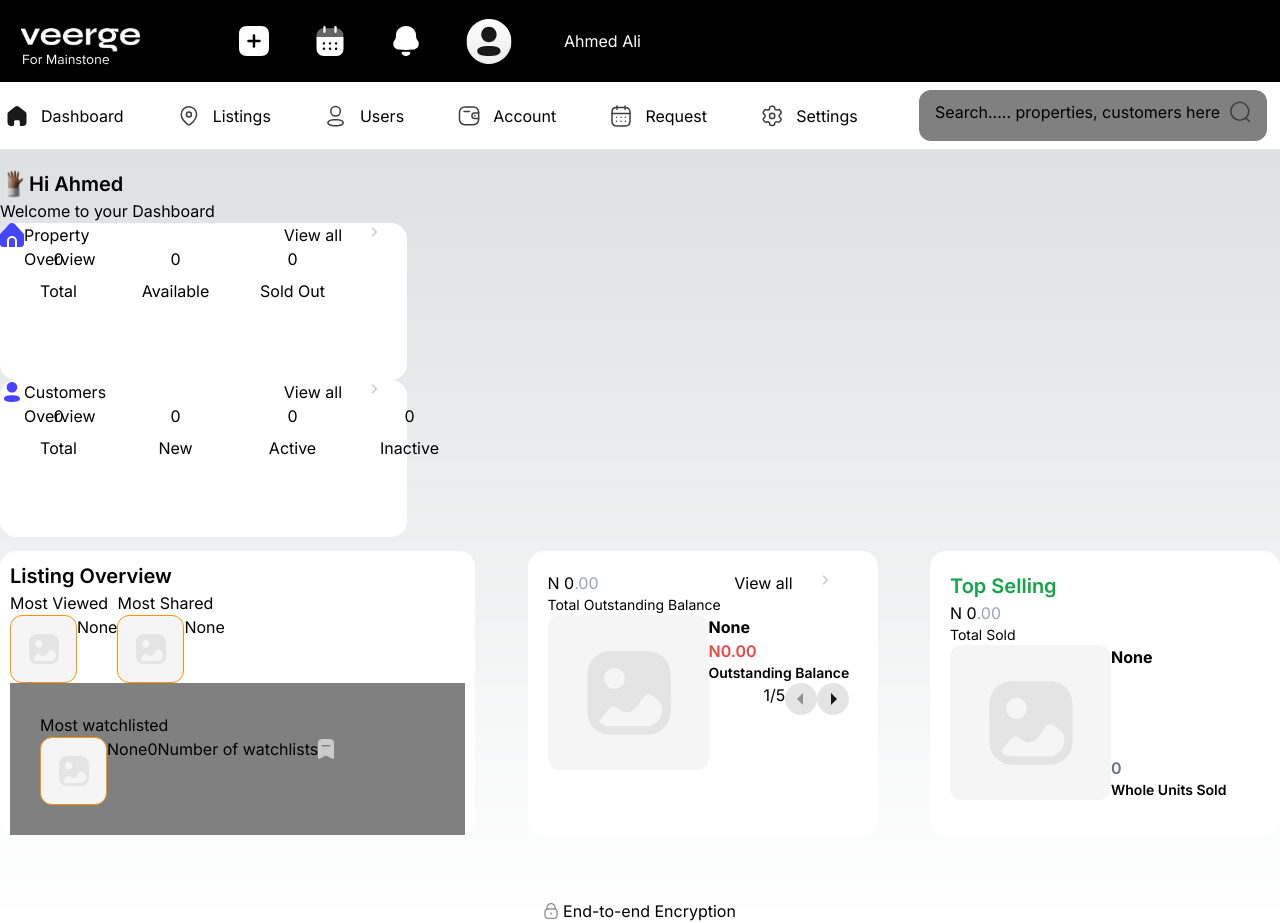
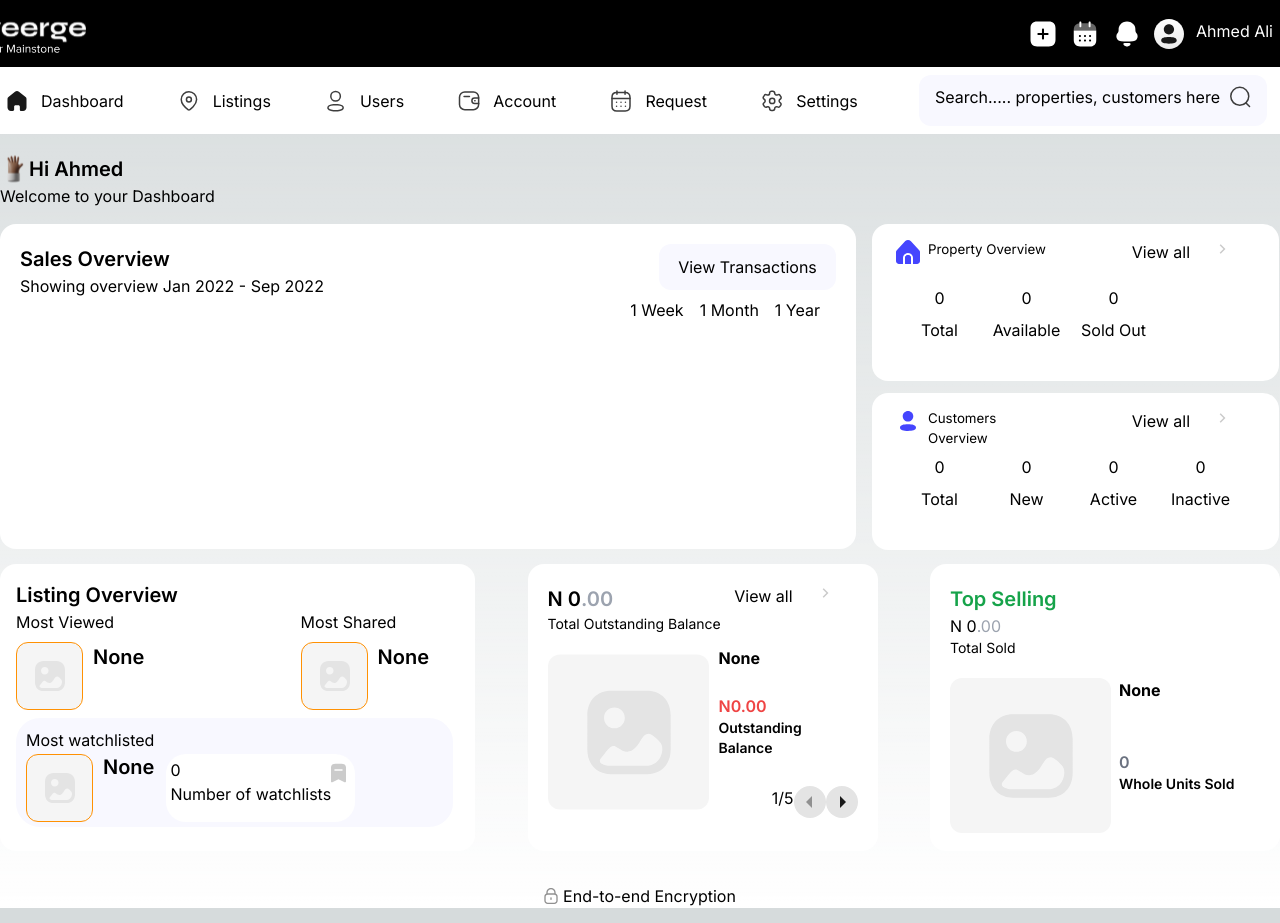
Before and after one commit to Danny-Kyle/origin-https---github.com-Danny-Kyle-myxellia-frontend_dev_test, a Next.js app: page / in a window 1280 px wide. Shown: the top 923 px of the page. Built offline with nearby package versions, Linux system fonts and the light colour scheme.

Commit message:
deadline push

```diff
--- /dev/null
+++ b/components/Calendar.js
@@ -0,0 +1,9 @@
+import React from 'react'
+
+const Calendar = () => {
+  return (
+    <div>Calendar</div>
+  )
+}
+
+export default Calendar
--- a/components/Header.js
+++ b/components/Header.js
@@ -1,63 +1,67 @@
+"use client";
+
 import {
-  Spacer,
   Flex,
-  HStack,
   Button,
+  Menu,
+  MenuButton,
+  MenuList,
+  MenuItem,
+  MenuDivider,
+  Drawer, DrawerBody, DrawerFooter, DrawerHeader, DrawerOverlay,DrawerCloseButton, DrawerContent,
   Stack,
   Text,
-  useBoolean,
-  Drawer,
+  useDisclosure
 } from "@chakra-ui/react";
 import Image from "next/image";
+import { useRef } from "react";
+import Calendar from "./Calendar";
 
 const Header = () => {
-  // const [drawer, setDrawer] = useBoolean()
+  const {isOpen, onOpen, onClose} = useDisclosure()
+  const btnRef = useRef()
   return (
-    <Stack
-      display={"flex"}
-      flexDirection="row"
-      bg="black"
-      w="1366px"
-      h="82px"
-      alignItems={"center"}
-    >
-      <Flex
-        color="white"
-        direction="row"
-        justify={"space-between"}
-        padding={"64px"}
-        alignItems={"center"}
-        gap={"50px"}
-      >
-        <Image src="/logo.svg" alt="logo" width={165} height={10} />
-        <Flex gap={"40px"}>
-          <HStack display={"flex"} flexDir={"row"} gap={"40px"}>
-            <Button>
-              <Image src="/addIcon.svg" alt="add" width={36} height={10} />
-            </Button>
-            <Button>
-              <Image src="/calendarIcon.svg" alt="add" width={36} height={10} />
-            </Button>
-            <Button>
-              <Image src="/notification.svg" alt="add" width={36} height={10} />
-            </Button>
-          </HStack>
-          <Flex
-            width={50}
-            height={45}
-            color="white"
-            direction={"row"}
-            gap={"4px"}
-          >
-            <Image src="/userAvatar.svg" alt="user" width={165} height={10} />
-          </Flex>
+    <Flex direction={"row"} justifyContent={"space-between"} paddingX={28} bg={"black"} w={"1366px"} h={"67px"}>
+      <Flex>
+        <Image src={"/logo.svg"} alt="logo" width={140} height={10} />
+      </Flex>
+      <Flex gap={12} justifyContent={"end"} alignItems={"center"}>
+        <Image src={"/addIcon.svg"} alt="add" width={30} height={30} />
+        <Button ref={btnRef} onClick={onOpen}>
+          <Image
+            src={"/calendarIcon.svg"}
+            alt="calendar"
+            width={30}
+            height={30}
+          />
+        </Button>
+        <Drawer isOpen={isOpen} placement="right" onClose={onClose} finalFocusRef={btnRef}>
+          <Calendar />
+        </Drawer>
+        <Image src={"/notification.svg"} alt="notif" width={30} height={30} />
+        <Menu>
+          <MenuButton as={Button}>
+        <Flex gap={12} direction="row" >
+          <Image
+            src="/userAvatar.svg"
+            alt="user avatar"
+            width={30}
+            height={30}
+          />
+          <Text color={"white"}> Ahmed Ali</Text>
+          <Image src={"/arrowRight.svg"} alt="arrow" width={10} height={10}/>
         </Flex>
-
-        <Text>Ahmed Ali</Text>
+          </MenuButton>
+          <MenuList bgColor={'white'} padding={12}>
+            <MenuItem>Support Center</MenuItem>
+            <MenuDivider/>
+            <MenuItem>Switch Account</MenuItem>
+            <MenuDivider/>
+            <MenuItem>Logout</MenuItem>
+          </MenuList>
+        </Menu>
       </Flex>
-
-      {/* {drawer ? <Drawer></Drawer> : null} */}
-    </Stack>
+    </Flex>
   );
 };
 
--- a/components/Navbar.js
+++ b/components/Navbar.js
@@ -30,7 +30,7 @@ const NavItems = [
 
 const SearchBar = () => {
   return (
-    <Box bgColor={"gray"} borderRadius={"12px"} margin={"8px"}>
+    <Box bgColor={'ghostwhite'} borderRadius={"12px"} margin={"8px"}>
       <Flex paddingX={"16px"} paddingY={"10px"} gap={"10px"}>
         <Text>{"Search..... properties, customers here"} </Text>
         <Image src="searchIcon.svg" alt="search" />
--- a/components/bodycomponents/BalanceMetrics.js
+++ b/components/bodycomponents/BalanceMetrics.js
@@ -19,31 +19,33 @@ const BalanceMetrics = () => {
       padding={"20px"}
       bgColor={"white"}
       borderRadius={"16px"}
+      boxShadow={'md'}
+      gap={12}
     >
-      <Flex direction={"row"} justifyContent={"space-between"}>
-        <Flex direction={"column"}>
+      <Flex direction={"row"} justifyContent={"space-between"} >
+        <Flex direction={"column"} >
           <Flex direction={"row"}>
-            <Text className="text-black">N 0</Text>
-            <Text className="text-gray-400">.00</Text>
+            <Text fontWeight={600} fontSize={"20px"} className="text-black">N 0</Text>
+            <Text fontWeight={600} fontSize={"20px"} className="text-gray-400">.00</Text>
           </Flex>
-          <Text className="text-black text-sm">Total Outstanding Balance</Text>
+          <Text className="text-black text-sm" marginBottom={12}>Total Outstanding Balance</Text>
         </Flex>
-        <Box display={"flex"} flexDirection={"row"}>
+        <Flex direction={"row"}>
           <Text>View all</Text>
           <Image src="/arrowright.svg" alt="arrow" h="18px" w="65px" />
-        </Box>
+        </Flex>
       </Flex>
 
       <Box>
         <Flex>
           <Image src="/saleImg.svg" alt="sale" />
 
-          <Flex direction={"column"}>
-            <Text className="font-bold ">None</Text>
+          <Flex direction={"column"} marginLeft={10}>
+            <Text className="font-bold mb-6">None</Text>
 
             <Flex direction={"column"}>
             <Text className="font-semibold text-red-500">N0.00</Text>
-            <Text className="font-semibold text-sm ">Outstanding Balance</Text>
+            <Text className="font-semibold text-sm mb-7">Outstanding Balance</Text>
             </Flex>
 
             <Flex direction={"row"} justifyContent={"end"}>
--- a/components/bodycomponents/Dashboard.js
+++ b/components/bodycomponents/Dashboard.js
@@ -10,6 +10,7 @@ import {
   VStack,
   Spacer,
 } from "@chakra-ui/react";
+import SalesOverview from "./SalesOverview";
 
 const Majprops = [
   {
@@ -57,36 +58,63 @@ const Majprops = [
 const Dashboard = () => {
   return (
     <Box>
-      <Flex direction={"column"}>
+      <Flex direction={"column"} gap={16}>
         <Box>
-          <Text display={"flex"} flexDir={"row"} fontWeight={600} fontSize={"20px"}>
+          <Text
+            display={"flex"}
+            flexDir={"row"}
+            fontWeight={600}
+            fontSize={"20px"}
+          >
             <Image src="/hand.svg" alt="hand" />
             Hi Ahmed
           </Text>
           <Text>Welcome to your Dashboard</Text>
         </Box>
+        <Flex direction={"row"} gap={16}>
+          <SalesOverview />
+          <Flex direction={"column"} gap={12}>
             {Majprops.map((item) => (
-          <Box key={item.id} w={"407px"} h={"157px"} borderRadius={"16px"} bgColor={"white"}>
+              <Box
+                key={item.id}
+                w={"407px"}
+                h={"157px"}
+                paddingX={'24px'}
+                paddingY={'16px'}
+                borderRadius={"16px"}
+                bgColor={"white"}
+                boxShadow={'md'}
+              >
                 <Flex direction={"column"}>
                   <Flex direction={"row"}>
-                <Flex
-                  direction={"row"}
-                  w={"158px"}
-                  h={"24px"}
-                >
-                  <Image src={item.src} alt={item.name} />
-                  <Text>{item.name} Overview</Text>
+                    <Flex direction={"row"} w={"158px"} h={"24px"} gap={8}>
+                      <Image src={item.src} alt={item.name} width={24} height={24}/>
+                      <Text fontSize={'smaller'}>{item.name} Overview</Text>
                     </Flex>
                     <Spacer />
                     <Box display={"flex"} flexDirection={"row"}>
                       <Text>View all</Text>
-                  <Image src="/arrowright.svg" alt="arrow" h="18px" w="65px" />
+                      <Image
+                        src="/arrowright.svg"
+                        alt="arrow"
+                        h="18px"
+                        w="65px"
+                      />
                     </Box>
                   </Flex>
-              <Flex>
+                  <Flex marginTop={22}>
                     {item.items.map((item) => (
-                <Stack key={item.id} display={"flex"} flexDirection={"row"}>
-                  <Box h={"79px"} w={"117px"} borderRadius={"12px"} border>
+                      <Stack
+                        key={item.id}
+                        display={"flex"}
+                        flexDirection={"row"}
+                      >
+                        <Box
+                          h={"49px"}
+                          w={"87px"}
+                          borderRadius={"12px"}
+                          border
+                        >
                           <VStack>
                             <Text>{item.number}</Text>
                             <Text>{item.name}</Text>
@@ -99,6 +127,8 @@ const Dashboard = () => {
               </Box>
             ))}
           </Flex>
+        </Flex>
+      </Flex>
     </Box>
   );
 };
--- a/components/bodycomponents/ListingOverview.js
+++ b/components/bodycomponents/ListingOverview.js
@@ -2,58 +2,54 @@ import React from "react";
 import { Image } from "@chakra-ui/react";
 import {
   Box,
-  Stack,
   Text,
-  HStack,
-  Spacer,
-  Button,
   Flex,
   Container,
-  Grid,
+  SimpleGrid,
 } from "@chakra-ui/react";
 
 const ListingOverview = () => {
   return (
-    <Box bgColor={"white"} w="475px" h="287px" border borderRadius={"16px"} padding={"10px"}>
+    <Box bgColor={"white"} w="475px" boxShadow={'md'} h="287px" border borderRadius={"16px"} padding={"16px"}>
       <Flex direction={"column"}>
         <Text fontWeight={600} fontSize={"20px"}>Listing Overview</Text>
-        <Grid>
-          <Flex>
-            <Box>
+        <SimpleGrid spacing={'8'} justifyContent={'space-between'}>
+          <Flex justifyContent={'space-between'} paddingRight={'24px'}>
+            <Flex gap={8} direction={'column'}>
               <Text>Most Viewed</Text>
-              <Flex>
+              <Flex gap={10}>
                 <Image src="/listingIcon.svg" alt="listingImg" />
-                <Text>None</Text>
+                <Text fontWeight={600} fontSize={"20px"}>None</Text>
               </Flex>
-            </Box>
-            <Box>
+            </Flex>
+            <Flex gap={8} direction={'column'}>
               <Text>Most Shared</Text>
-              <Flex>
+              <Flex gap={10}>
                 <Image src="/listingIcon.svg" alt="listingImg" />
-                <Text>None</Text>
+                <Text fontWeight={600} fontSize={"20px"}>None</Text>
               </Flex>
-            </Box>
+            </Flex>
           </Flex>
-          <Container bgColor={"gray"}>
-            <Flex direction={"column"} padding={"30px"}>
+          <Container bgColor={'ghostwhite'} borderRadius={"24px"} w={'437px'} h={'109px'}>
+            <Flex direction={"column"} padding={"10px"}>
               <Text>Most watchlisted</Text>
-              <Flex direction={"row"}>
+              <Flex direction={"row"} gap={'10px'}>
                 <Image src="/listingIcon.svg" alt="listingImg" />
-                <Text>None</Text>
+                <Text fontWeight={600} fontSize={"20px"}>None</Text>
 
-                <Box w={"189px"} h={"68px"}>
-                  <Flex>
-                    <Flex>
+                <Flex w={"189px"} h={"68px"} bgColor={'white'} borderRadius={"20px"} margin={2} padding={4}>
+                  <Flex justifyContent={'space-between'}>
+                    <Flex direction={'column'}>
                       <Text>0</Text>
                       <Text>Number of watchlists</Text>
                     </Flex>
-                    <Image src="watchlistIcon.svg" alt="watchlist" />
+                    <Image src="watchlistIcon.svg" alt="watchlist" w={15} h={30}/>
                   </Flex>
-                </Box>
+                </Flex>
               </Flex>
             </Flex>
           </Container>
-        </Grid>
+        </SimpleGrid>
       </Flex>
     </Box>
   );
--- a/components/bodycomponents/SalesMetrics.js
+++ b/components/bodycomponents/SalesMetrics.js
@@ -3,23 +3,22 @@ import { Box, Stack,Text, HStack, Spacer,Button,Flex, Container } from "@chakra-
 
 const SalesMetrics = () => {
   return (
-    <Container w="350px" h="287px" padding={'20px'} bgColor={"white"} borderRadius={"16px"}>
+    <Container w="350px" h="287px" padding={'20px'} boxShadow={'md'} bgColor={"white"} borderRadius={"16px"}>
         <Text className='text-green-600' fontWeight={600} fontSize={"20px"}>Top Selling</Text>
         <Box>
         <Flex direction={'row'}>
             <Text className='text-black'>N 0</Text>
             <Text className='text-gray-400'>.00</Text>
         </Flex>
-        <p className='text-black text-sm'>Total Sold</p>
+        <p className='text-black text-sm mb-5' >Total Sold</p>
         </Box>
 
         <Box>
             <Flex >
                 <Image src="/saleImg.svg" alt="sale"/>
 
-                <Flex direction={"column"}>
-                    <h2 className='font-bold '>None</h2>
-                    <Spacer />
+                <Flex direction={"column"} marginLeft={8}>
+                    <h2 className='font-bold mb-12'>None</h2>
                     <p className='font-semibold text-gray-500'>0</p>
                     <p className='font-semibold text-sm '>Whole Units Sold</p>
                 </Flex>
--- a/components/bodycomponents/SalesOverview.js
+++ b/components/bodycomponents/SalesOverview.js
@@ -1,8 +1,32 @@
 import React from 'react'
+import {
+  Flex,
+  Text,
+  Image,
+  Box,
+  Stack,
+  VStack,
+  Spacer,
+} from "@chakra-ui/react";
 
 const SalesOverview = () => {
   return (
-    <div>SalesOverview</div>
+    <Box bgColor={"white"} boxShadow={'md'} w={"856px"} h={"325px"} border={"black"} borderRadius={"16px"} padding={"20px"}>
+      <Flex direction={'row'} justifyContent={"space-between"}>
+      <Flex direction={"column"}>
+        <Text fontWeight={600} fontSize={"20px"}>Sales Overview</Text>
+        <Text>Showing overview Jan 2022 - Sep 2022</Text>
+      </Flex>
+      <Box border w={'177px'} h={'46px'} borderRadius={"12px"} bgColor={'ghostwhite'} display={'flex'} justifyContent={'center'} alignItems={'center'}>
+        View Transactions
+      </Box>
+      </Flex>
+      <Flex justifyContent={'end'} gap={16} paddingRight={16}>
+        <Text>1 Week</Text>
+        <Text>1 Month</Text>
+        <Text>1 Year</Text>
+      </Flex>
+    </Box>
   )
 }
 
--- /dev/null
+++ b/utilities/GlobalContext.js
@@ -0,0 +1,5 @@
+import React, { useState } from "react";
+
+export const GlobalContextProvider=() => {
+    const [toggle, setToggle] = useState(false)
+}
```
Lines whose indentation alone changed are shown as unchanged.
